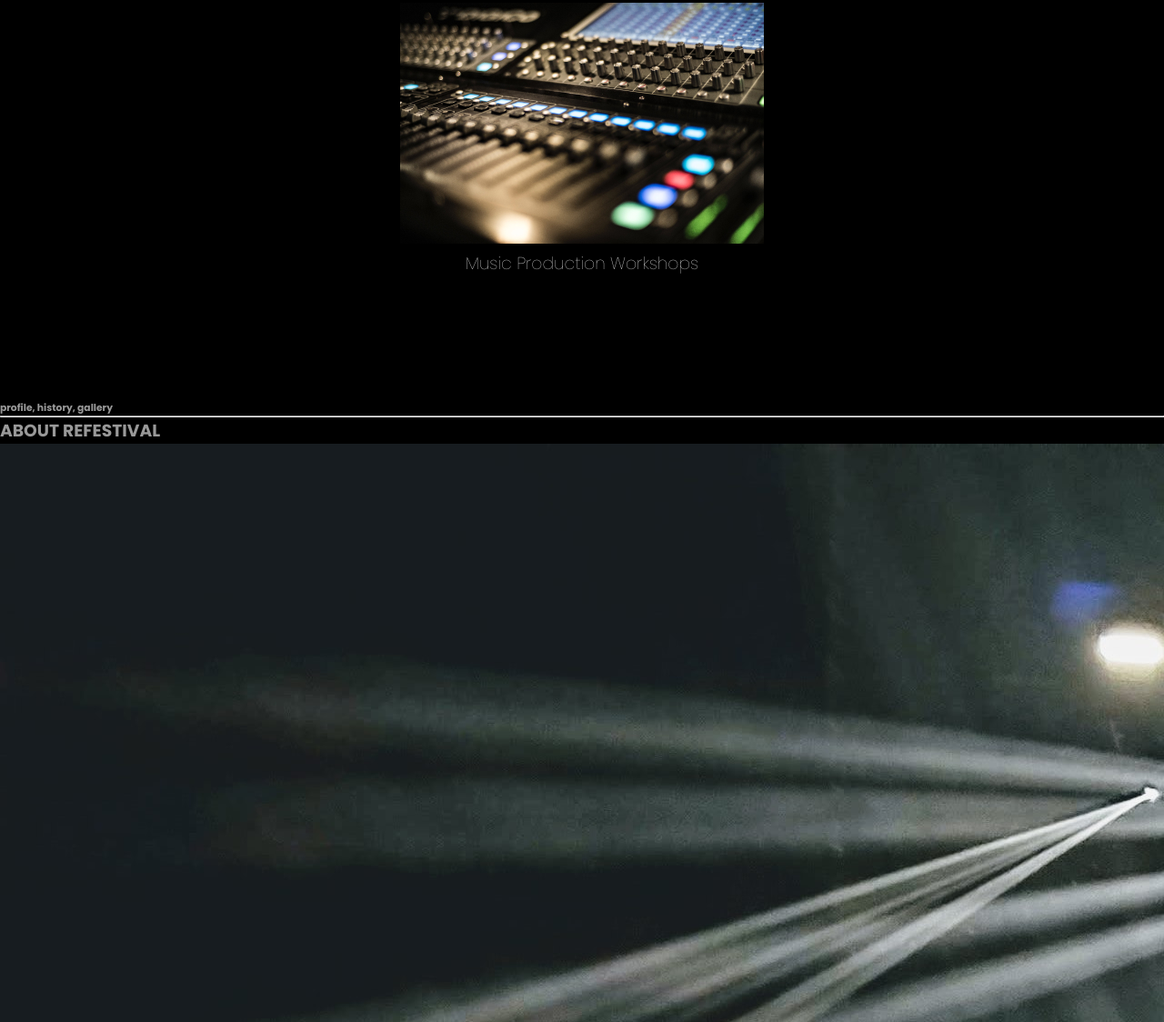
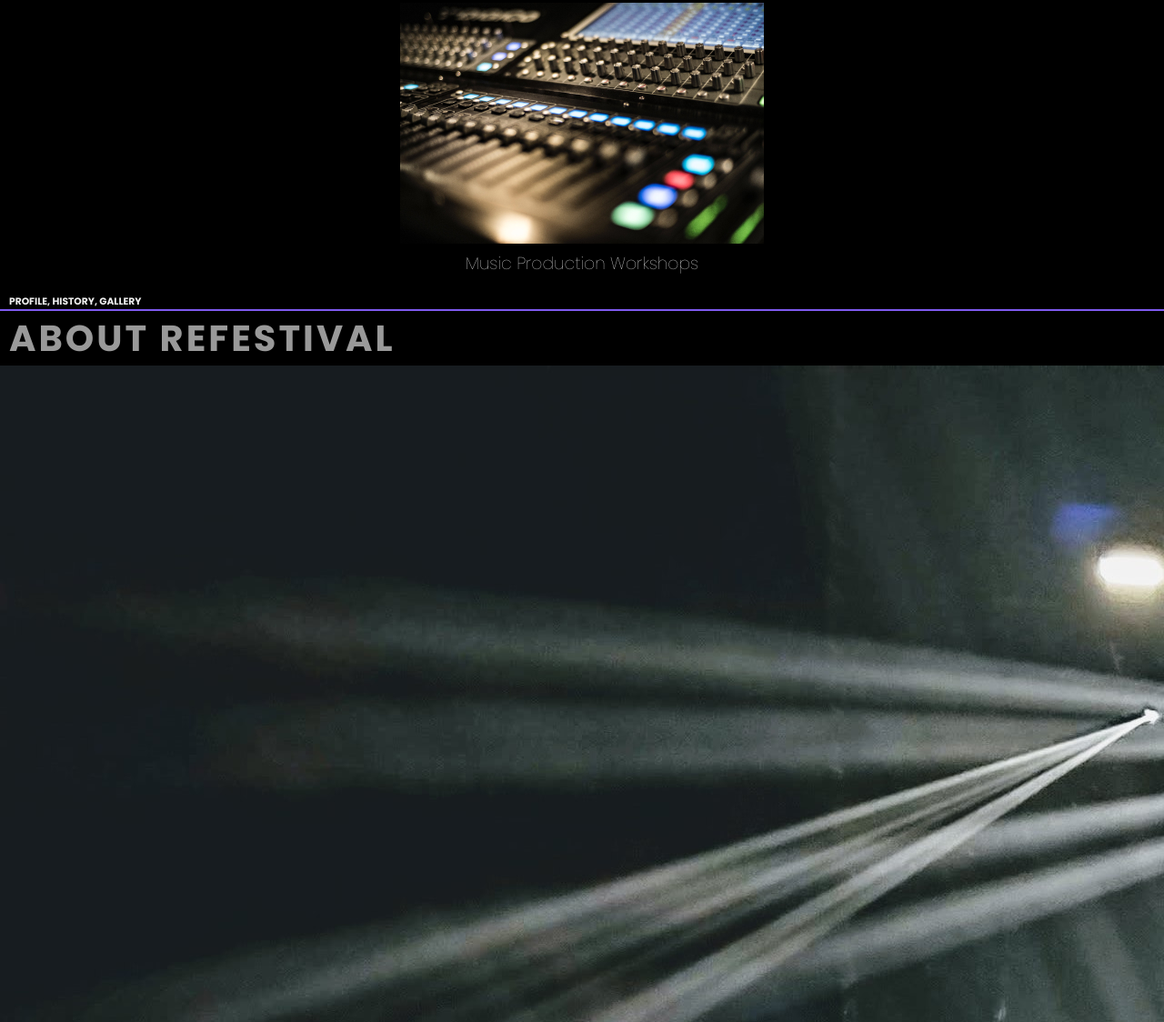
Before and after one commit to theoladas/ReFestival, a plain HTML site: page index.html in a window 1280 px wide. Shown: the part 1216-2340 px from the top of the page at 91% size. Drawn offline with Linux system fonts and the light colour scheme.

Commit message:
Add files via upload

```diff
--- a/css/style.css
+++ b/css/style.css
@@ -149,7 +149,7 @@ a {
 /* Cards */
 .card_section {
   margin-top: 5rem;
-  min-height: 100vh;
+  min-height: 60vh;
 }
 .cards {
   display: flex;
@@ -174,7 +174,29 @@ a {
   color: var(--color-menu2);
   transform: scale(1.1);
 }
+.refestival-info {
+  display: flex;
+  width: 90%;
+}
+.refestival_head {
+  margin-left: 1rem;
+  text-transform: uppercase;
+  color: var(--color-menu2);
+}
+hr {
+  border: 1px solid #7f5af0;
+}
+.refestival-h3 {
+  font-size: 4rem;
+  margin-left: 1rem;
+  letter-spacing: 3px;
+}
 
+.refest_img {
+  width: 50%;
+}
+
+/* MEDIA */
 @media only screen and (max-width: 800px) {
   .nav-list {
     display: none;
```
